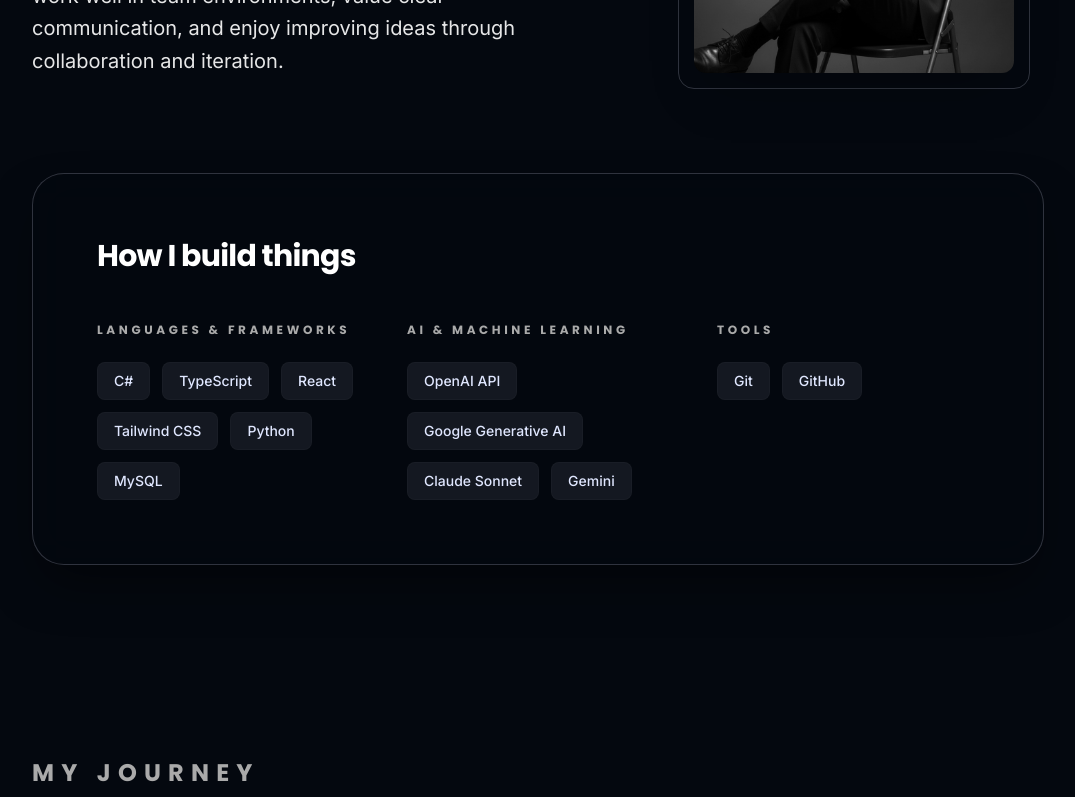
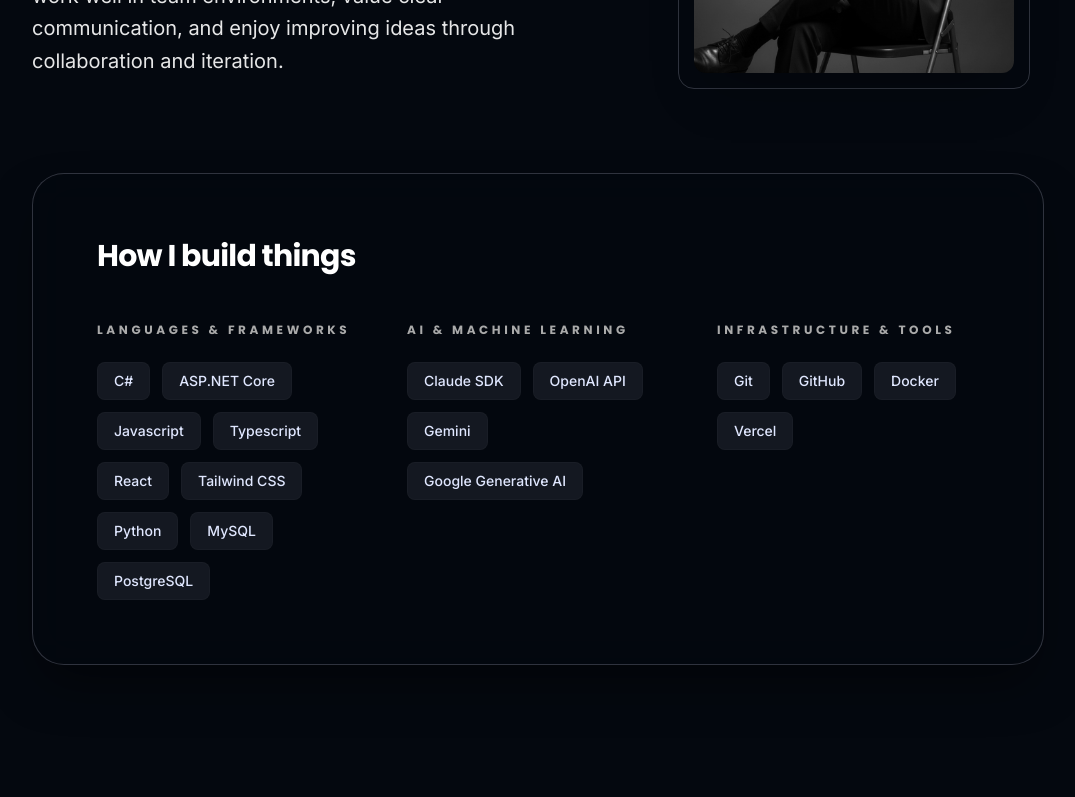
Before and after one commit to Charan951/protfilo, a React (Vite) app in the folder Brian Kabbo Sarker/: page / in a window 1280 px wide. Shown: the part 1272-2069 px from the top of the page, without its empty margins (132-1207 px from the left). Built offline with nearby package versions, Linux system fonts and the light colour scheme.

Commit message:
Stack Update

```diff
--- a/Brian Kabbo Sarker/src/sections/About.tsx
+++ b/Brian Kabbo Sarker/src/sections/About.tsx
@@ -14,9 +14,9 @@ const About: React.FC = () => {
   };
 
   const techStack = [
-    { category: 'Languages & Frameworks', items: ['C#', 'TypeScript', 'React', 'Tailwind CSS', 'Python', 'MySQL'] },
-    { category: 'AI & Machine Learning', items: ['OpenAI API', 'Google Generative AI', 'Claude Sonnet', 'Gemini'] },
-    { category: 'Tools', items: ['Git', 'GitHub'] },
+    { category: 'Languages & Frameworks', items: ['C#', 'ASP.NET Core', 'Javascript', 'Typescript', 'React', 'Tailwind CSS', 'Python', 'MySQL','PostgreSQL'] },
+    { category: 'AI & Machine Learning', items: ['Claude SDK','OpenAI API','Gemini', 'Google Generative AI'] },
+    { category: 'Infrastructure & Tools', items: ['Git', 'GitHub', 'Docker', 'Vercel'] },
   ];
 
   return (
@@ -64,7 +64,7 @@ const About: React.FC = () => {
             on building interactive and reliable web applications.
           </p>
           <p className="text-xl text-white leading-relaxed">
-            I hold a degree in Computer Science & Engineering from <span className="text-moonstone font-semibold">Green University of Bangladesh</span>.
+            I hold a Bachelor degree in Computer Science & Engineering from <span className="text-moonstone font-semibold">Green University of Bangladesh</span>.
           </p>
           <p className="text-xl leading-relaxed text-white/90">
             My strongest skill is learning fast and adapting quickly. I work well in team environments, value clear
```
